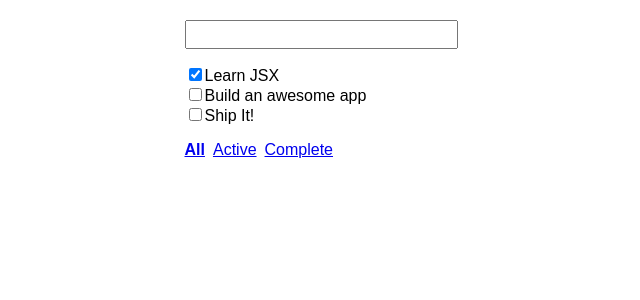
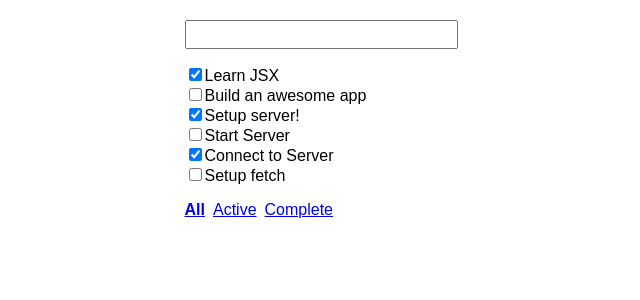
Before and after one commit to t3kkitz/react-todo, a React (Create React App) app: page / in a window 1280 px wide. Shown: the top 300 px of the page, without its empty margins (319-959 px from the left). Built offline with nearby package versions, Linux system fonts and the light colour scheme; data requests are answered from the project's data file; the HTML template or start-up script is replaced by a standard one.

Commit message:
add createTodo

```diff
--- a/db.json
+++ b/db.json
@@ -13,7 +13,7 @@
     {
       "id":         3,
       "name":       "Setup server!",
-      "isComplete": false
+      "isComplete": true
     },
     {
       "id":         4,
@@ -23,7 +23,7 @@
     {
       "id":         5,
       "name":       "Connect to Server",
-      "isComplete": false
+      "isComplete": true
     },
     {
       "id":         6,
--- a/package.json
+++ b/package.json
@@ -10,7 +10,7 @@
     "react-scripts": "1.0.13"
   },
   "scripts": {
-    "start": "PORT=3006 react-scripts start",
+    "start": "PORT=3006 react-scripts start | json-server db.json -p 3007 --watch",
     "build": "react-scripts build",
     "test": "react-scripts test --env=jsdom",
     "eject": "react-scripts eject"
--- a/src/App.js
+++ b/src/App.js
@@ -16,32 +16,22 @@ import {
   removeTodo,
   filterTodos
 } from './lib/todoHelpers'
+import { loadTodos } from './lib/todoService';
 
 class App extends Component {
 
   state = {
-    todos:       [
-      {
-        id:         1,
-        name:       'Learn JSX',
-        isComplete: true
-      },
-      {
-        id:         2,
-        name:       'Build an awesome app',
-        isComplete: false
-      },
-      {
-        id:         3,
-        name:       'Ship It!',
-        isComplete: false
-      },
-    ],
+    todos:       [],
     currentTodo: ''
   }
 
   static contextTypes = {
     route: PropTypes.string,
+  }
+
+  componentDidMount() {
+    loadTodos()
+      .then(todos => this.setState({todos}))
   }
 
   render() {
--- /dev/null
+++ b/src/lib/todoService.js
@@ -0,0 +1,16 @@
+const baseUrl = 'http://localhost:3007/todos';
+
+export const loadTodos = () => fetch(baseUrl)
+  .then(res => res.json())
+
+export const createTodo = (todo) => {
+  return fetch(baseUrl, {
+    method:  'post',
+    headers: {
+      'Accept':       'application/json',
+      'Content-Type': 'application/json'
+    },
+    body:    JSON.stringify(todo)
+  })
+    .then(res => res.json())
+}
```
